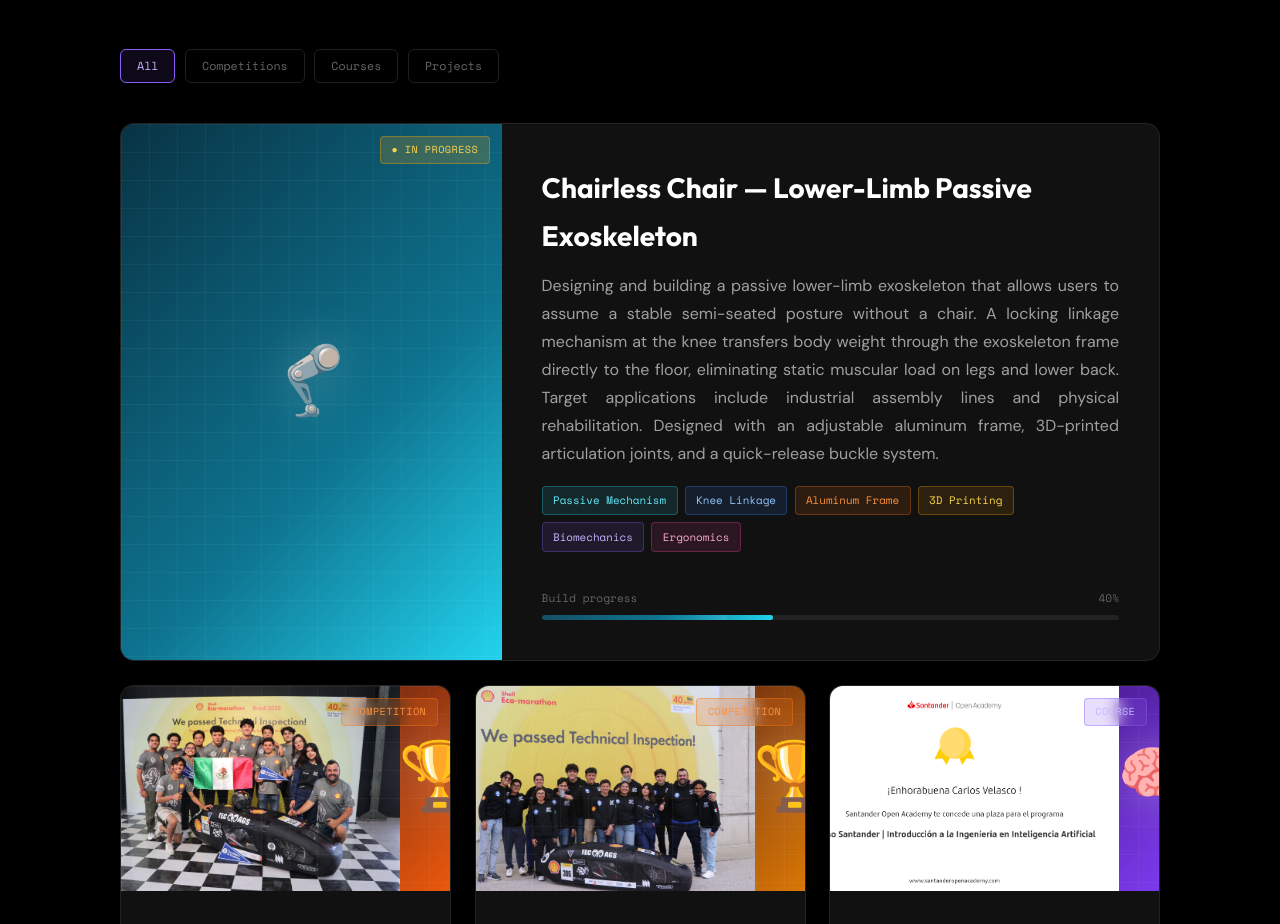
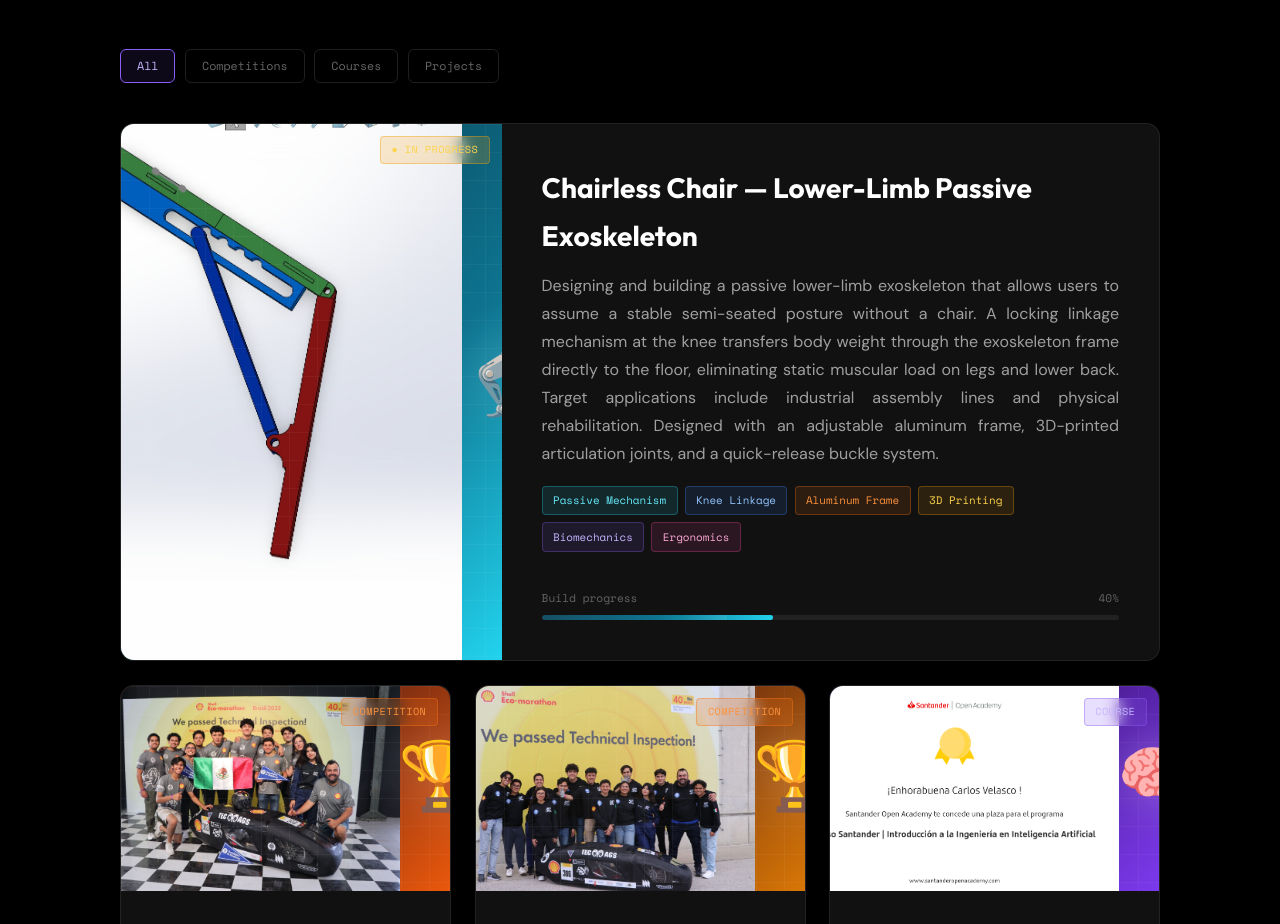
Before and after one commit to CharlsMex24/portfolio, a plain HTML site: page index.html in a window 1280 px wide. Shown: the part 2500-3424 px from the top of the page. Drawn offline with nearby package versions, Linux system fonts and the light colour scheme; animation ran at ten frames a second.

Commit message:
Update portfolio with latest changes

```diff
--- a/index.html
+++ b/index.html
@@ -223,7 +223,7 @@
             <!-- FEATURED: Chairless Chair -->
             <div class="pcard feat pc-cyan reveal" data-cat="project">
                 <div class="pcard-img bg-cyan">
-                    <img src="assets/images/projects/exoskeleton.jpg" alt="Chairless Chair" onerror="this.style.display='none'">
+                    <img src="assets/images/projects/exoskeleton.jpeg" alt="Chairless Chair" onerror="this.style.display='none'">
                     <span class="card-icon">🦿</span>
                     <span class="badge b-wip">● In progress</span>
                 </div>
```
Also changed, not shown: assets/images/projects/exoskeleton.jpeg (added).
